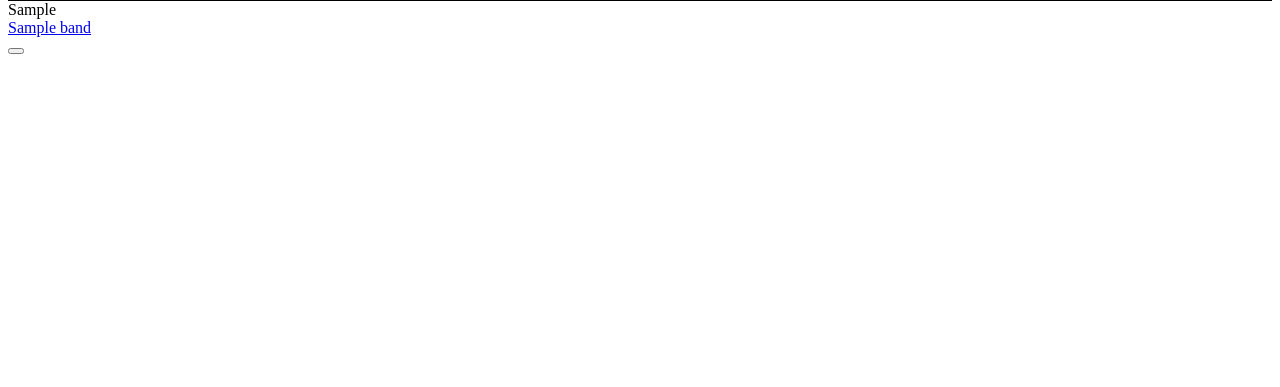
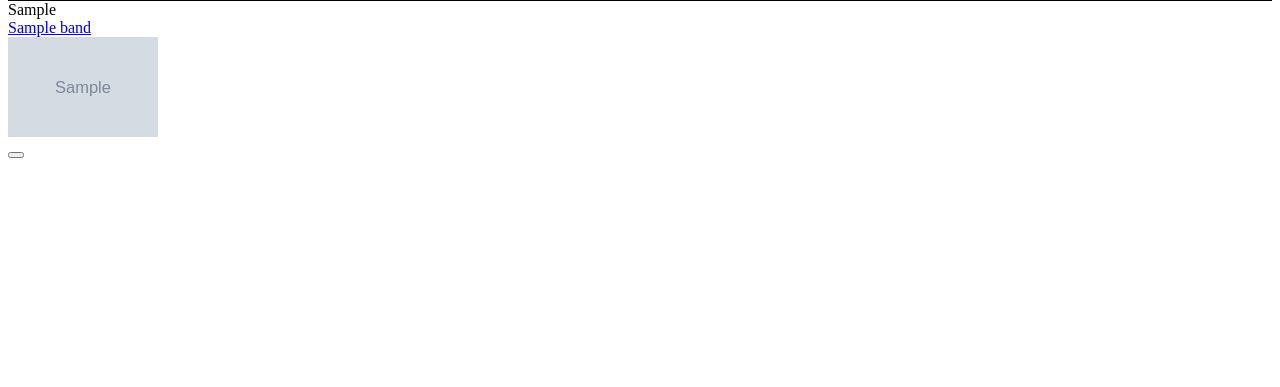
Before and after one commit to sarahgraham1982/band_tease, a Flask app: template templates/bands/index.html in a window 1280 px wide. Shown: the part 366-753 px from the top of the page. Run offline with Flask 2, Linux system fonts and the light colour scheme; the template is opened without the code that fills it: most values are stand-ins (such as "Sample title", 1, 10 or a date in 2020); grey boxes marked "Sample" are stand-in pictures.

Commit message:
random commit

```diff
--- a/templates/bands/index.html
+++ b/templates/bands/index.html
@@ -9,6 +9,7 @@
         <a href="/bands/{{band.id}}">{{band.band_name}}</a>
       </div>
 
+        <img src="static/images/{{ band.profile_image }}" alt={{ band.band_name }} width="150" height="100"/>
 
       <div class="buttons">
 
```
Also changed, not shown: static/images/acdc_tee.jpeg (added), static/images/nirvana_tee.jpeg (added).
